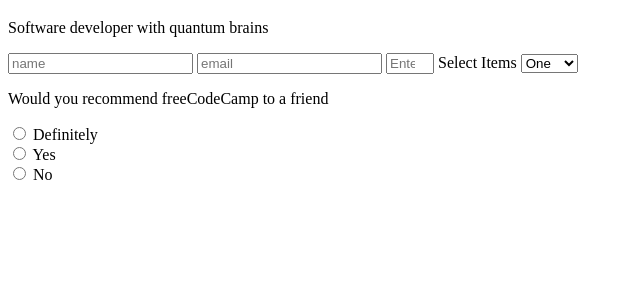
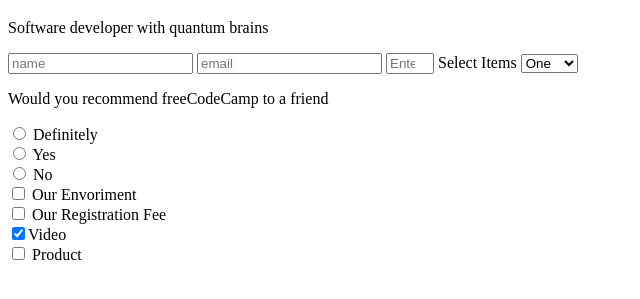
Before and after one commit to rexthecoder/Joes_rex, a plain HTML site: page index.html in a window 1280 px wide. Shown: the part 61-360 px from the top of the page, without its empty margins (0-640 px from the left). Drawn offline with Linux system fonts and the light colour scheme.

Commit message:
add checkbox

```diff
--- a/index.html
+++ b/index.html
@@ -32,7 +32,6 @@
         min="0"
         max="5"
         step="5"
-
       />
       <label>Select Items</label>
       <select name="items" id="dropdown">
@@ -43,9 +42,20 @@
       </select>
       <p>Would you recommend freeCodeCamp to a friend</p>
 
-      <input type="radio" name="name" value="Definitely"> Definitely<br>
-      <input type="radio" name="name" value="Yes"> Yes<br>
-      <input type="radio" name="name" value="No"> No<br>
+      <input type="radio" name="name" value="Definitely" /> Definitely<br />
+      <input type="radio" name="name" value="Yes" /> Yes<br />
+      <input type="radio" name="name" value="No" /> No<br />
+      <input type="checkbox" name="question1" value="The envoriment" /> Our
+      Envoriment<br />
+      <input type="checkbox" name="question2" value="register" /> Our
+      Registration Fee<br />
+      <input
+        type="checkbox"
+        name="question3"
+        value="video"
+        checked
+      />Video<br />
+      <input type="checkbox" name="question3" value="product" /> Product<br />
     </form>
   </body>
 </html>
```
